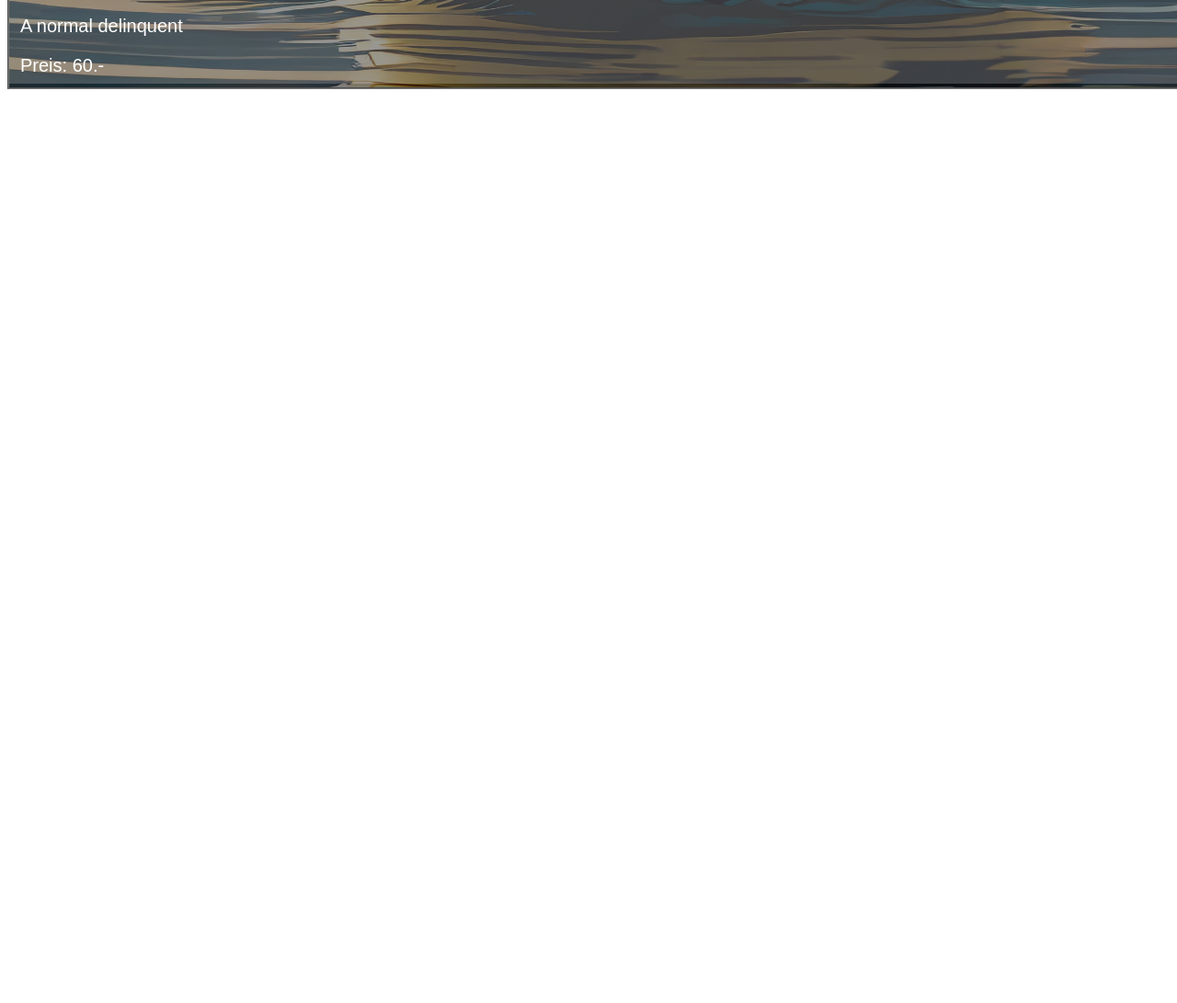
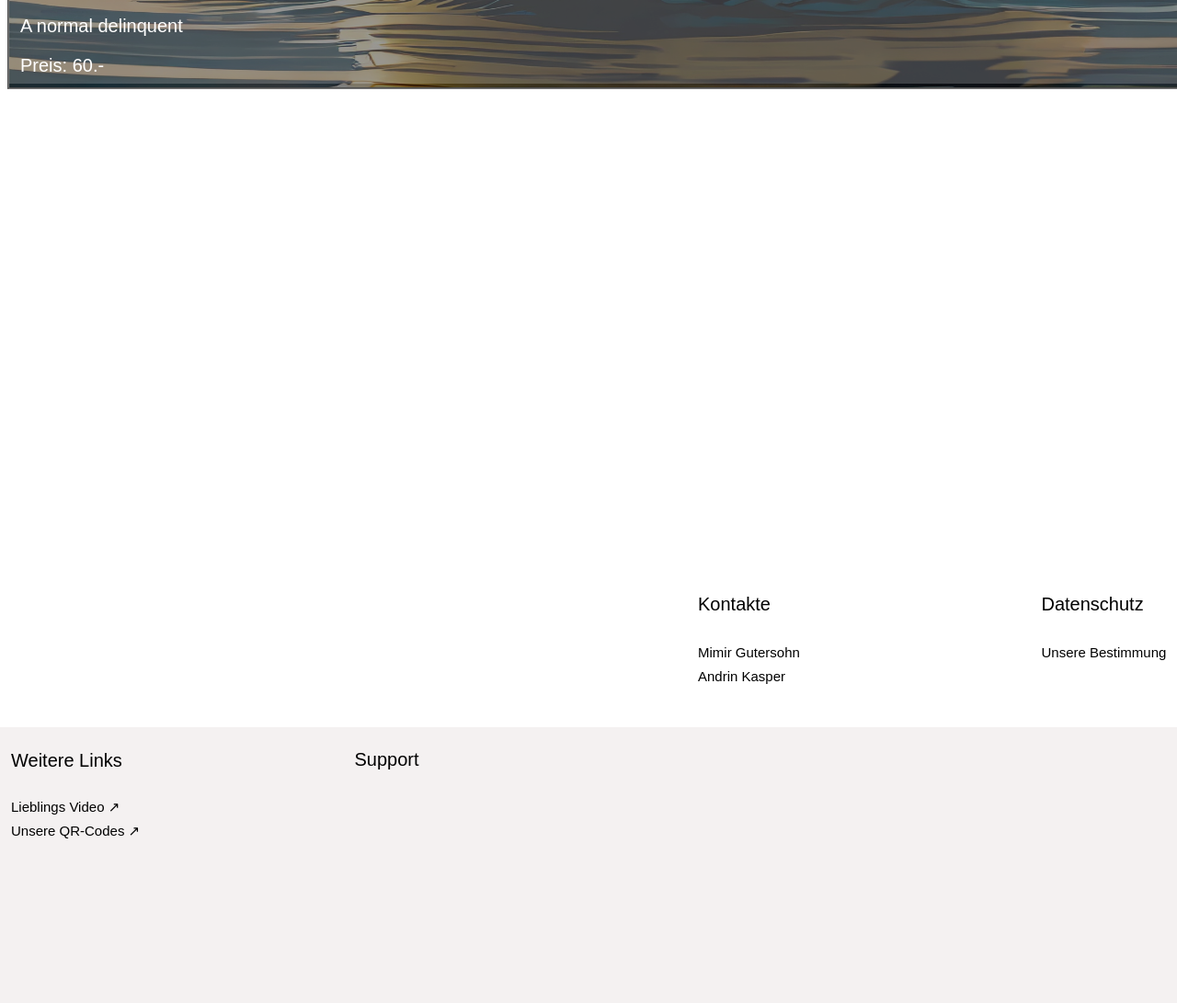
Before and after one commit to Andrin-Kasper/Kasper-Sohn, a plain HTML site: page NormalRD.html in a window 1280 px wide. Shown: the part 1079-2170 px from the top of the page at 92% size. Before the commit the page ends 1378 px from the top, so only its background shows below. Drawn offline with Linux system fonts and the light colour scheme.

Commit message:
Update NormalRD.html
Footer hinzu gefügt

```diff
--- a/NormalRD.html
+++ b/NormalRD.html
@@ -24,5 +24,19 @@
     </p>
     <p id="Beschreibung-Text-Aye">Preis: 60.-</p>
     </fieldset>
+        <footer>
+    <fieldset id="footer-fieldset">
+    <div class="Footer">
+    <p id="Footer-Kolonne1">Weitere Links</p>
+    <a href="https://www.youtube.com/shorts/zyCRjow2sUI" id="Footer-Kolonne1-Vid-Link1"><p id="Footer-Kolonne1-Vid1">Lieblings Video ↗</p></a>
+    <a href="https://qrcode-monkey.com" id="Footer-Kolonne1-Vid-Link2"><p id="Footer-Kolonne1-Vid2">Unsere QR-Codes ↗</p></a>
+    <p id="Footer-Kolonne2">Support</p>
+    <p id="Footer-Kolonne3">Kontakte</p>
+    <p><a id="Footer-Kolonne-3-Mimir" href="mailto:mimir.gutersohn@noseryoung.com">Mimir Gutersohn</a></p>
+    <p><a id="Footer-Kolonne-3-Andrin" href="mailto:andrin.kasper@noseryoung.com">Andrin Kasper</a></p>
+    <p id="Footer-Kolonne4">Datenschutz</p>
+    <a href="Datenschutz.html" id="Footer-Kolonne4-DS-Link1"><p id="Footer-Kolonne4-Site1">Unsere Bestimmung</p></a>
+</fieldset>
+</footer>
 </body>
 </html>
```
